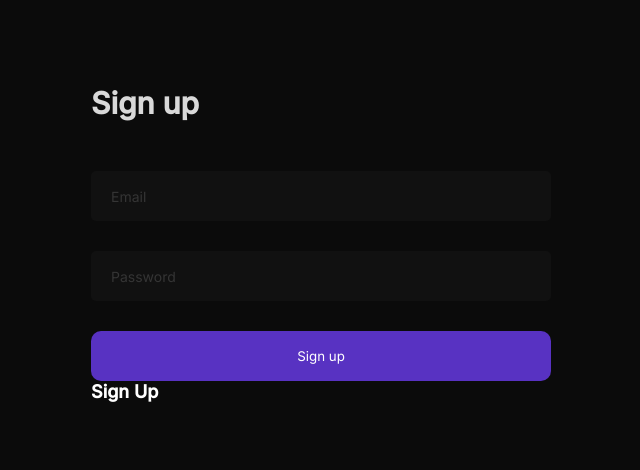
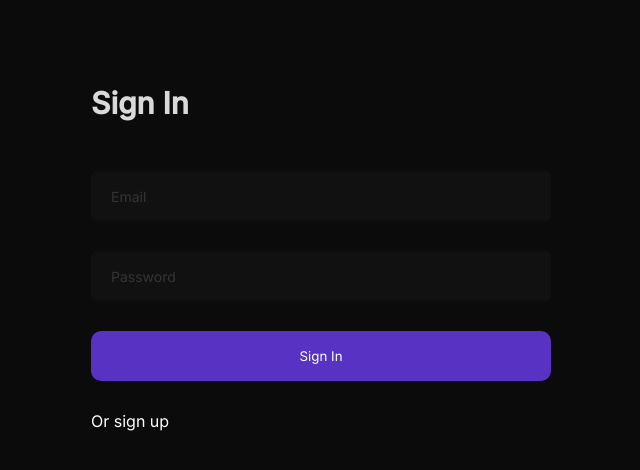
Before and after one commit to emmanuelojiji/forum, a React (Create React App) app: page / in a window 1280 px wide. Shown: the top 470 px of the page, without its empty margins (319-959 px from the left). Built offline with nearby package versions, Linux system fonts and the light colour scheme.

Commit message:
Firebase sign up working

```diff
--- a/src/Components/Authentication.js
+++ b/src/Components/Authentication.js
@@ -2,34 +2,43 @@ import "./Authentication.scss";
 import { useEffect, useState } from "react";
 import SignUp from "../Components/SignUp";
 import { createUserWithEmailAndPassword } from "firebase/auth";
-import { auth } from "../firebaseConfig";
+import { db, auth } from "../firebaseConfig";
 import SignIn from "./SignIn";
 import Referral from "./Referral";
 import ChooseUsername from "./ChooseUsername";
+import { addDoc, setDoc, doc, Timestamp } from "firebase/firestore";
 
 const Authentication = ({ setUserSignedIn }) => {
-  const [view, setView] = useState("sign-up");
+  const [view, setView] = useState("sign-in");
 
   const [email, setEmail] = useState("");
   const [password, setPassword] = useState("");
 
-  const code = "123456";
+  const codes = ["123456", "abcde", "test-code", "c0de"];
 
-  const handleSignUp = () => {
-    createUserWithEmailAndPassword(auth, email, password)
-      .then((userCredential) => {
-        const user = userCredential.user;
-        console.log(user);
-        setView("choose-username")
-      })
-      .catch((error) => {
-        const errorCode = error.code;
-        const errorMessage = error.message;
-        // ..
+  const handleSignUp = async () => {
+    try {
+      const userCredential = await createUserWithEmailAndPassword(
+        auth,
+        email,
+        password
+      );
+      const user = userCredential.user;
+      setView("choose-username");
 
-        console.log(errorCode);
-        console.log(errorMessage);
+      const newDoc = await setDoc(doc(db, "users", user.uid), {
+        uid: user.uid,
+        name: "",
+        username: "",
+        country: "",
+        job_role: "",
+        time_created: Timestamp.now(),
       });
+
+    } catch (error) {
+      console.log(error.code);
+      console.log(error.message);
+    }
   };
 
   return (
@@ -39,7 +48,7 @@ const Authentication = ({ setUserSignedIn }) => {
           <SignIn setView={setView} setUserSignedIn={setUserSignedIn} />
         )}
 
-        {view === "referral" && <Referral setView={setView} code={code} />}
+        {view === "referral" && <Referral setView={setView} codes={codes} />}
 
         {view === "sign-up" && (
           <SignUp
@@ -48,6 +57,7 @@ const Authentication = ({ setUserSignedIn }) => {
             email={email}
             password={password}
             setPassword={setPassword}
+            setView={setView}
           />
         )}
 
--- a/src/Components/FormInput.js
+++ b/src/Components/FormInput.js
@@ -1,9 +1,10 @@
 import { useState } from "react";
 import "./FormInput.scss";
 
-const FormInput = ({ placeholder, onChange }) => {
+const FormInput = ({ type, placeholder, onChange }) => {
   return (
     <input
+    type={type}
       className="form-input"
       placeholder={placeholder}
       onChange={onChange}
--- a/src/Components/Referral.js
+++ b/src/Components/Referral.js
@@ -1,7 +1,7 @@
 import "./Referral.scss";
 import FormInput from "../Components/FormInput";
 
-const Referral = ({code, setView}) => {
+const Referral = ({ codes, setView }) => {
   return (
     <div className="referral-container">
       <h1 className="authentication-title">
@@ -11,7 +11,8 @@ const Referral = ({code, setView}) => {
       <FormInput
         placeholder="Code"
         onChange={(e) => {
-          if (e.target.value === code) {
+          const matchingCode = codes.find((code) => code === e.target.value);
+          if (matchingCode) {
             setView("sign-up");
           }
         }}
--- a/src/Components/Sign.scss
+++ b/src/Components/Sign.scss
@@ -0,0 +1,3 @@
+.alternative{
+    margin-top: 30px;
+}
--- a/src/Components/SignIn.js
+++ b/src/Components/SignIn.js
@@ -7,10 +7,10 @@ const SignIn = ({setUserSignedIn, setView}) => {
     <div className="sign-in">
       <h1 className="authentication-title">Sign In</h1>
       <FormInput placeholder="Email" />
-      <FormInput placeholder="Password" />
+      <FormInput type="password" placeholder="Password" />
       <FormButton text="Sign In" onClick={() => setUserSignedIn(true)} />
 
-      <h2 onClick={() => setView("referral")}>or sign up</h2>
+      <p class="alternative" onClick={() => setView("referral")}>Or sign up</p>
     </div>
   );
 };
--- a/src/Components/SignUp.js
+++ b/src/Components/SignUp.js
@@ -2,7 +2,14 @@ import "./Sign.scss";
 import FormInput from "../Components/FormInput";
 import FormButton from "../Components/FormButton";
 
-const SignUp = ({ email, setEmail, password, setPassword, onClick }) => {
+const SignUp = ({
+  email,
+  setEmail,
+  password,
+  setPassword,
+  onClick,
+  setView,
+}) => {
   return (
     <div className="sign-up">
       <h1 className="authentication-title">Sign up</h1>
@@ -14,14 +21,15 @@ const SignUp = ({ email, setEmail, password, setPassword, onClick }) => {
         }}
       />
       <FormInput
+      type="password"
         placeholder="Password"
         onChange={(e) => {
           setPassword(e.target.value);
           console.log(password);
         }}
-      />
+    />
       <FormButton text="Sign up" onClick={onClick} />
-      <h2>Sign Up</h2>
+      <p class="alternative" onClick={() => setView("sign-in")}>Or sign up</p>
     </div>
   );
 };
--- a/src/firebaseConfig.js
+++ b/src/firebaseConfig.js
@@ -1,6 +1,7 @@
 // Import the functions you need from the SDKs you need
 import { initializeApp } from "firebase/app";
 import { getAuth } from "firebase/auth";
+import {getFirestore} from "firebase/firestore"
 
 // Your web app's Firebase configuration
 const firebaseConfig = {
@@ -14,7 +15,7 @@ const firebaseConfig = {
 
 // Initialize Firebase
 const app = initializeApp(firebaseConfig);
-//const db = getFirestore(app);
+const db = getFirestore(app);
 const auth = getAuth(app);
 
-export { /*db,*/ auth };
+export { db, auth };
```
